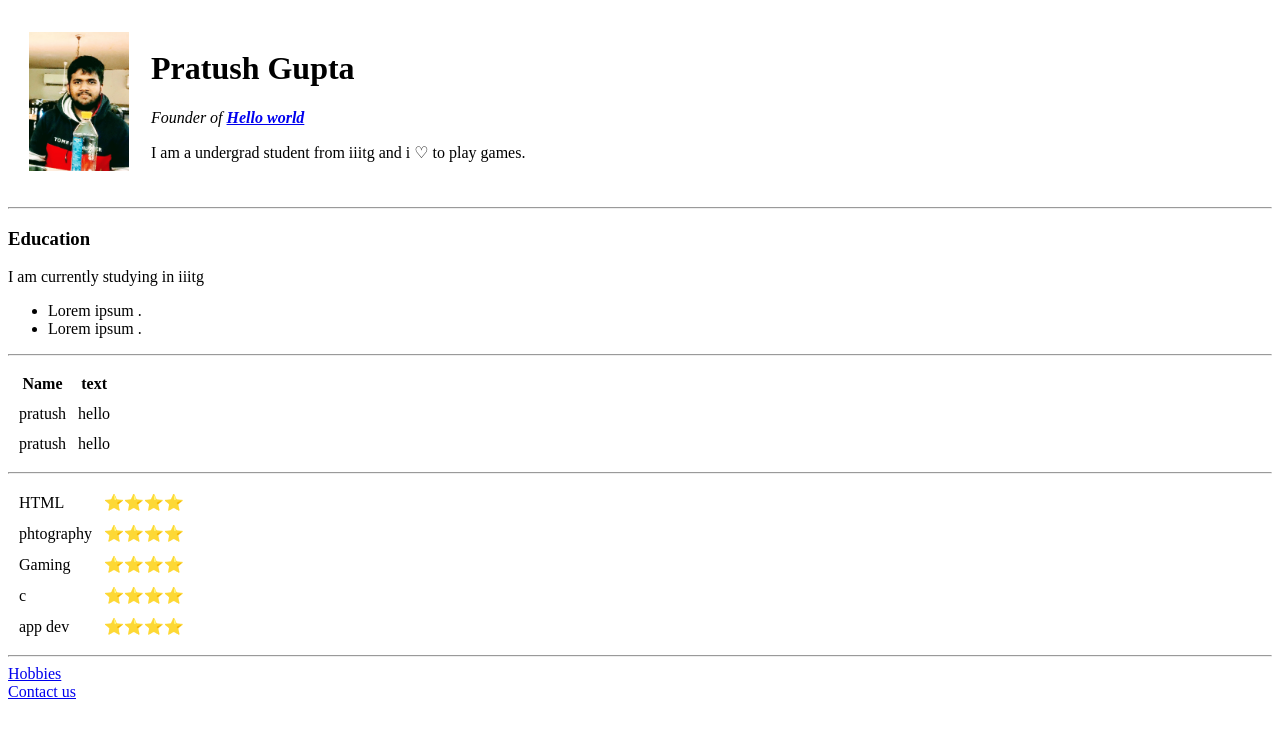
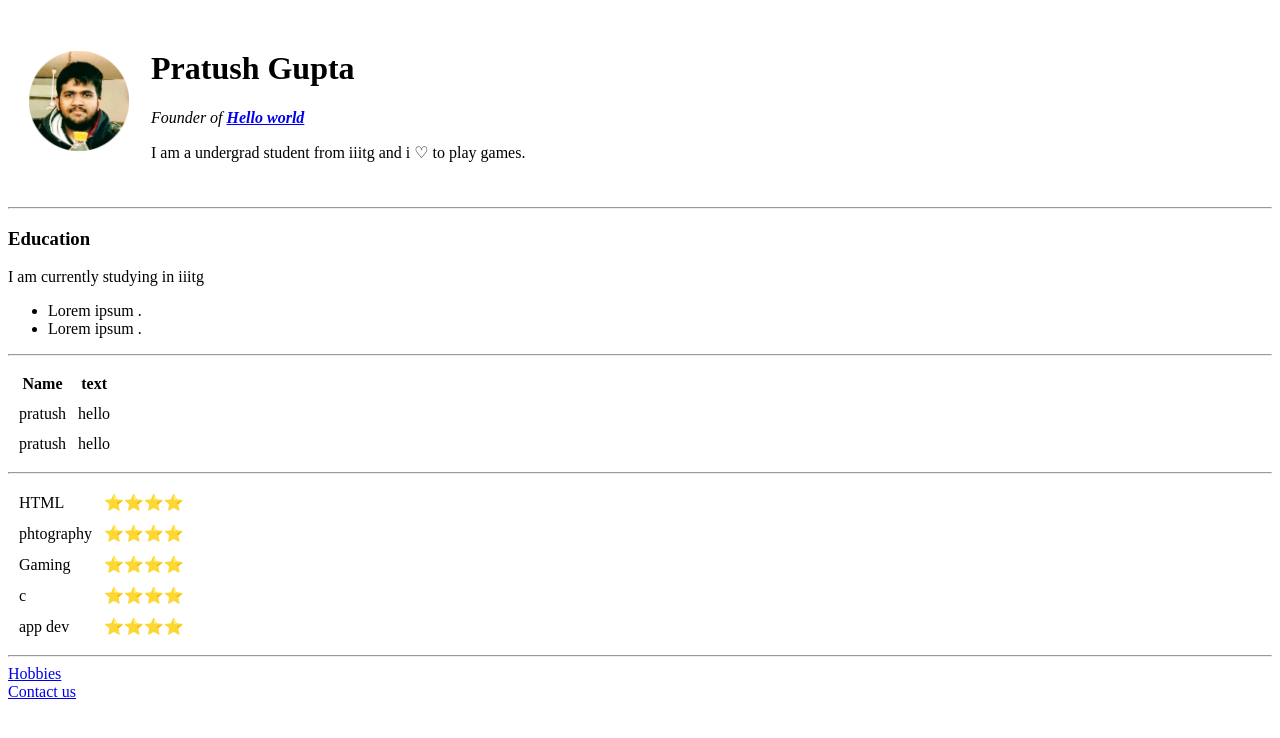
Before and after one commit to Gupta-Pratush/tutorialcv, a plain HTML site: page index.html in a window 1280 px wide. Drawn offline with Linux system fonts and the light colour scheme.

Commit message:
Update index.html

```diff
--- a/index.html
+++ b/index.html
@@ -10,7 +10,7 @@
 
     <table cellspacing="20">
         <tr>
-            <td> <img src="pratush.jpg" alt="Pratush Gupta photo" width="100"></td>
+            <td> <img src="pratush-modified.png" alt="Pratush Gupta photo" width="100"></td>
             <td> <h1>Pratush Gupta</h1>
                 <p><em>Founder of <strong><a href="https://pratushguptddn.wixsite.com/gkspk">Hello world</a> </strong></em></p>
                 <p>I am a undergrad  student from iiitg and i ♡ to play games.</p></td>
```
